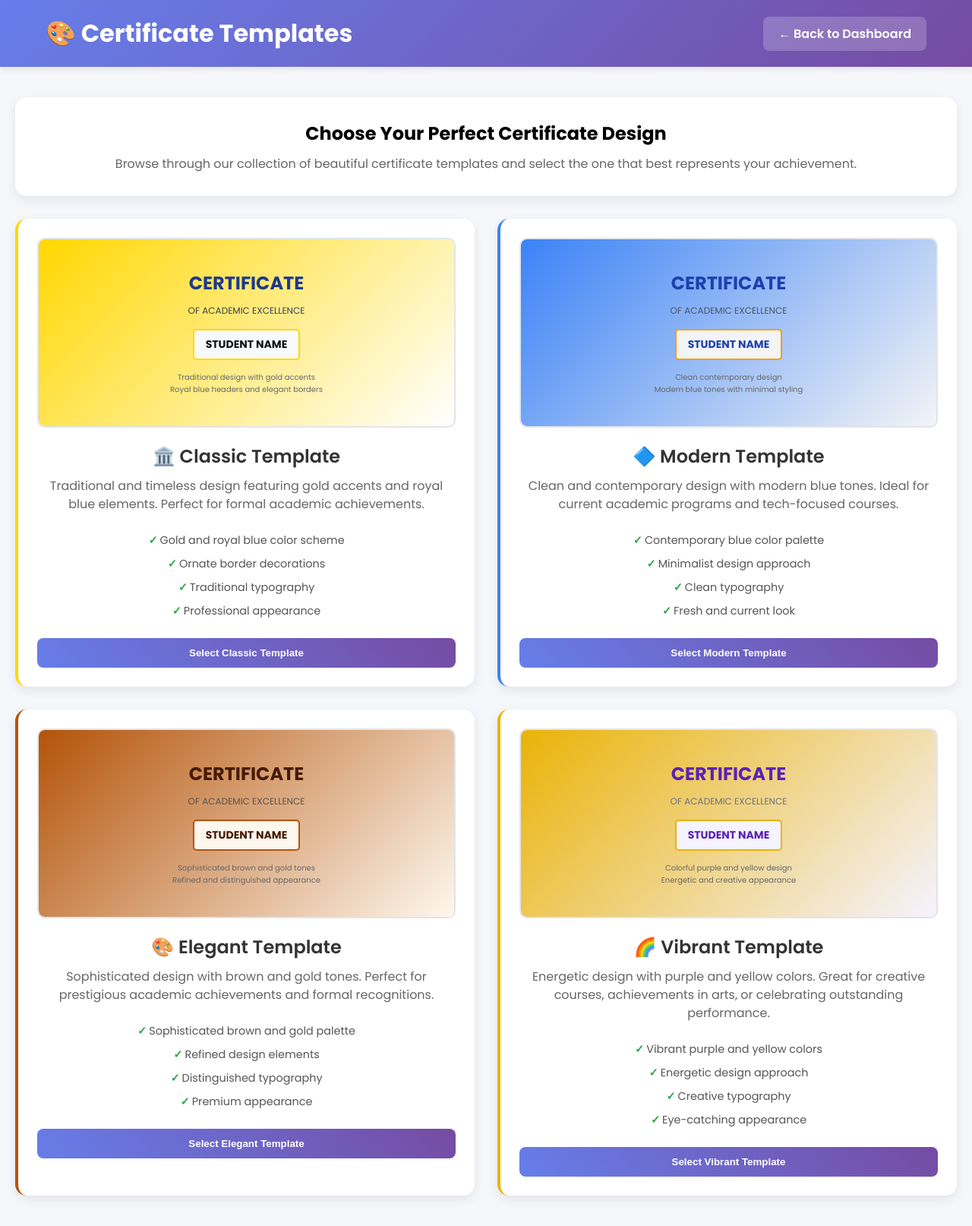
After one commit to crazy545-5741/mi, a Flask app: page /template_gallery in a window 1280 px wide. The commit adds this page. Shown: the whole page at 76% size. Run offline with Flask 3, Linux system fonts and the light colour scheme; the visitor is signed in with stand-in values (Sample User, id 1).

Commit message:
Assistant checkpoint: Add certificate template gallery for student review
Assistant generated file changes:
- templates/template_gallery.html: Create template gallery page for reviewing certificate templates
- main.py: Add route for template gallery
- templates/student_dashboard.html: Add template gallery link to student dashboard

---

User prompt:

student can review Certificate Templates

Replit-Commit-Author: Assistant
Replit-Commit-Session-Id: 763286b4-cb70-4706-b6cd-bbe05602ef95

```diff
--- a/main.py
+++ b/main.py
@@ -146,6 +146,14 @@ def student_dashboard():
 
     user_data = session.get('user_data')
     return render_template('student_dashboard.html', user=user_data)
+
+@app.route('/template_gallery')
+def template_gallery():
+    if 'user_id' not in session:
+        flash('Please sign in first.', 'error')
+        return redirect(url_for('signin'))
+
+    return render_template('template_gallery.html')
 
 @app.route('/update_marks', methods=['POST'])
 def update_marks():
--- a/templates/student_dashboard.html
+++ b/templates/student_dashboard.html
@@ -283,6 +283,12 @@
                 </div>
                 {% endif %}
 
+                <div style="background: #e8f5e8; padding: 15px; border-radius: 8px; margin-bottom: 20px;">
+                    <h4 style="color: #2d5a2d; margin-bottom: 10px;">🎨 Want to see all templates?</h4>
+                    <p style="color: #2d5a2d; margin-bottom: 10px; font-size: 0.9rem;">Browse our template gallery to see detailed previews of all certificate designs before choosing.</p>
+                    <a href="{{ url_for('template_gallery') }}" class="btn" style="display: inline-block; text-decoration: none; font-size: 0.9rem; padding: 8px 16px;">View Template Gallery</a>
+                </div>
+
                 <form method="POST" action="{{ url_for('preview_certificate') }}">
                     <div class="form-group">
                         <label for="template">Choose Certificate Template</label>
--- /dev/null
+++ b/templates/template_gallery.html
@@ -0,0 +1,335 @@
+
+<!DOCTYPE html>
+<html lang="en">
+<head>
+    <meta charset="UTF-8">
+    <meta name="viewport" content="width=device-width, initial-scale=1.0">
+    <title>Certificate Templates - TrustPaper</title>
+    <link href="https://fonts.googleapis.com/css2?family=Poppins:wght@300;400;600;700&display=swap" rel="stylesheet">
+    <style>
+        * {
+            margin: 0;
+            padding: 0;
+            box-sizing: border-box;
+        }
+
+        body {
+            font-family: 'Poppins', sans-serif;
+            background: #f5f7fa;
+            min-height: 100vh;
+        }
+
+        .header {
+            background: linear-gradient(135deg, #667eea 0%, #764ba2 100%);
+            color: white;
+            padding: 20px 0;
+            box-shadow: 0 2px 10px rgba(0,0,0,0.1);
+        }
+
+        .header-content {
+            max-width: 1200px;
+            margin: 0 auto;
+            padding: 0 20px;
+            display: flex;
+            justify-content: space-between;
+            align-items: center;
+        }
+
+        .header h1 {
+            font-size: 2rem;
+            font-weight: 700;
+        }
+
+        .back-btn {
+            background: rgba(255,255,255,0.2);
+            color: white;
+            padding: 10px 20px;
+            border: none;
+            border-radius: 8px;
+            text-decoration: none;
+            font-weight: 600;
+            transition: all 0.3s ease;
+        }
+
+        .back-btn:hover {
+            background: rgba(255,255,255,0.3);
+        }
+
+        .container {
+            max-width: 1400px;
+            margin: 0 auto;
+            padding: 40px 20px;
+        }
+
+        .intro-section {
+            background: white;
+            border-radius: 15px;
+            padding: 30px;
+            margin-bottom: 30px;
+            box-shadow: 0 5px 15px rgba(0,0,0,0.08);
+            text-align: center;
+        }
+
+        .templates-grid {
+            display: grid;
+            grid-template-columns: repeat(auto-fit, minmax(400px, 1fr));
+            gap: 30px;
+        }
+
+        .template-card {
+            background: white;
+            border-radius: 15px;
+            padding: 25px;
+            box-shadow: 0 5px 15px rgba(0,0,0,0.08);
+            transition: transform 0.3s ease, box-shadow 0.3s ease;
+        }
+
+        .template-card:hover {
+            transform: translateY(-5px);
+            box-shadow: 0 10px 30px rgba(0,0,0,0.15);
+        }
+
+        .template-preview {
+            width: 100%;
+            height: 250px;
+            border: 2px solid #e1e5e9;
+            border-radius: 10px;
+            margin-bottom: 20px;
+            background: #f8f9fa;
+            display: flex;
+            align-items: center;
+            justify-content: center;
+            position: relative;
+            overflow: hidden;
+        }
+
+        .template-preview img {
+            max-width: 100%;
+            max-height: 100%;
+            border-radius: 8px;
+        }
+
+        .template-info {
+            text-align: center;
+        }
+
+        .template-name {
+            font-size: 1.5rem;
+            font-weight: 600;
+            color: #333;
+            margin-bottom: 10px;
+        }
+
+        .template-description {
+            color: #666;
+            margin-bottom: 20px;
+            line-height: 1.5;
+        }
+
+        .template-features {
+            list-style: none;
+            margin-bottom: 20px;
+        }
+
+        .template-features li {
+            padding: 5px 0;
+            color: #555;
+            font-size: 0.9rem;
+        }
+
+        .template-features li:before {
+            content: "✓ ";
+            color: #28a745;
+            font-weight: bold;
+        }
+
+        .btn-select {
+            background: linear-gradient(45deg, #667eea, #764ba2);
+            color: white;
+            padding: 12px 30px;
+            border: none;
+            border-radius: 8px;
+            font-weight: 600;
+            cursor: pointer;
+            transition: all 0.3s ease;
+            text-decoration: none;
+            display: inline-block;
+            width: 100%;
+            text-align: center;
+        }
+
+        .btn-select:hover {
+            transform: translateY(-2px);
+            box-shadow: 0 10px 25px rgba(102, 126, 234, 0.3);
+        }
+
+        .classic-theme {
+            border-left: 4px solid #FFD700;
+        }
+
+        .modern-theme {
+            border-left: 4px solid #3B82F6;
+        }
+
+        .elegant-theme {
+            border-left: 4px solid #B45309;
+        }
+
+        .vibrant-theme {
+            border-left: 4px solid #EAB308;
+        }
+
+        @media (max-width: 768px) {
+            .templates-grid {
+                grid-template-columns: 1fr;
+            }
+
+            .header-content {
+                flex-direction: column;
+                gap: 15px;
+            }
+        }
+    </style>
+</head>
+<body>
+    <div class="header">
+        <div class="header-content">
+            <h1>🎨 Certificate Templates</h1>
+            <a href="{{ url_for('student_dashboard') }}" class="back-btn">← Back to Dashboard</a>
+        </div>
+    </div>
+
+    <div class="container">
+        <div class="intro-section">
+            <h2>Choose Your Perfect Certificate Design</h2>
+            <p style="color: #666; margin-top: 10px;">Browse through our collection of beautiful certificate templates and select the one that best represents your achievement.</p>
+        </div>
+
+        <div class="templates-grid">
+            <!-- Classic Template -->
+            <div class="template-card classic-theme">
+                <div class="template-preview">
+                    <div style="width: 100%; height: 100%; background: linear-gradient(135deg, #FFD700 0%, #FFF 100%); border-radius: 8px; display: flex; flex-direction: column; align-items: center; justify-content: center; padding: 20px;">
+                        <div style="font-size: 24px; font-weight: bold; color: #1e3a8a; margin-bottom: 10px;">CERTIFICATE</div>
+                        <div style="font-size: 12px; color: #374151; margin-bottom: 15px;">OF ACADEMIC EXCELLENCE</div>
+                        <div style="background: #f8f9fa; padding: 8px 15px; border: 2px solid #FFD700; border-radius: 5px;">
+                            <div style="font-size: 14px; font-weight: bold; color: #0f1419;">STUDENT NAME</div>
+                        </div>
+                        <div style="margin-top: 15px; font-size: 10px; color: #666; text-align: center;">
+                            Traditional design with gold accents<br>
+                            Royal blue headers and elegant borders
+                        </div>
+                    </div>
+                </div>
+                <div class="template-info">
+                    <h3 class="template-name">🏛️ Classic Template</h3>
+                    <p class="template-description">Traditional and timeless design featuring gold accents and royal blue elements. Perfect for formal academic achievements.</p>
+                    <ul class="template-features">
+                        <li>Gold and royal blue color scheme</li>
+                        <li>Ornate border decorations</li>
+                        <li>Traditional typography</li>
+                        <li>Professional appearance</li>
+                    </ul>
+                    <form method="POST" action="{{ url_for('preview_certificate') }}">
+                        <input type="hidden" name="template" value="classic">
+                        <button type="submit" class="btn-select">Select Classic Template</button>
+                    </form>
+                </div>
+            </div>
+
+            <!-- Modern Template -->
+            <div class="template-card modern-theme">
+                <div class="template-preview">
+                    <div style="width: 100%; height: 100%; background: linear-gradient(135deg, #3B82F6 0%, #F3F4F6 100%); border-radius: 8px; display: flex; flex-direction: column; align-items: center; justify-content: center; padding: 20px;">
+                        <div style="font-size: 24px; font-weight: bold; color: #1E40AF; margin-bottom: 10px;">CERTIFICATE</div>
+                        <div style="font-size: 12px; color: #4B5563; margin-bottom: 15px;">OF ACADEMIC EXCELLENCE</div>
+                        <div style="background: #F3F4F6; padding: 8px 15px; border: 2px solid #F59E0B; border-radius: 5px;">
+                            <div style="font-size: 14px; font-weight: bold; color: #1E40AF;">STUDENT NAME</div>
+                        </div>
+                        <div style="margin-top: 15px; font-size: 10px; color: #666; text-align: center;">
+                            Clean contemporary design<br>
+                            Modern blue tones with minimal styling
+                        </div>
+                    </div>
+                </div>
+                <div class="template-info">
+                    <h3 class="template-name">🔷 Modern Template</h3>
+                    <p class="template-description">Clean and contemporary design with modern blue tones. Ideal for current academic programs and tech-focused courses.</p>
+                    <ul class="template-features">
+                        <li>Contemporary blue color palette</li>
+                        <li>Minimalist design approach</li>
+                        <li>Clean typography</li>
+                        <li>Fresh and current look</li>
+                    </ul>
+                    <form method="POST" action="{{ url_for('preview_certificate') }}">
+                        <input type="hidden" name="template" value="modern">
+                        <button type="submit" class="btn-select">Select Modern Template</button>
+                    </form>
+                </div>
+            </div>
+
+            <!-- Elegant Template -->
+            <div class="template-card elegant-theme">
+                <div class="template-preview">
+                    <div style="width: 100%; height: 100%; background: linear-gradient(135deg, #B45309 0%, #FEF7ED 100%); border-radius: 8px; display: flex; flex-direction: column; align-items: center; justify-content: center; padding: 20px;">
+                        <div style="font-size: 24px; font-weight: bold; color: #451A03; margin-bottom: 10px;">CERTIFICATE</div>
+                        <div style="font-size: 12px; color: #57534E; margin-bottom: 15px;">OF ACADEMIC EXCELLENCE</div>
+                        <div style="background: #FEF7ED; padding: 8px 15px; border: 2px solid #B45309; border-radius: 5px;">
+                            <div style="font-size: 14px; font-weight: bold; color: #451A03;">STUDENT NAME</div>
+                        </div>
+                        <div style="margin-top: 15px; font-size: 10px; color: #666; text-align: center;">
+                            Sophisticated brown and gold tones<br>
+                            Refined and distinguished appearance
+                        </div>
+                    </div>
+                </div>
+                <div class="template-info">
+                    <h3 class="template-name">🎨 Elegant Template</h3>
+                    <p class="template-description">Sophisticated design with brown and gold tones. Perfect for prestigious academic achievements and formal recognitions.</p>
+                    <ul class="template-features">
+                        <li>Sophisticated brown and gold palette</li>
+                        <li>Refined design elements</li>
+                        <li>Distinguished typography</li>
+                        <li>Premium appearance</li>
+                    </ul>
+                    <form method="POST" action="{{ url_for('preview_certificate') }}">
+                        <input type="hidden" name="template" value="elegant">
+                        <button type="submit" class="btn-select">Select Elegant Template</button>
+                    </form>
+                </div>
+            </div>
+
+            <!-- Vibrant Template -->
+            <div class="template-card vibrant-theme">
+                <div class="template-preview">
+                    <div style="width: 100%; height: 100%; background: linear-gradient(135deg, #EAB308 0%, #F5F3FF 100%); border-radius: 8px; display: flex; flex-direction: column; align-items: center; justify-content: center; padding: 20px;">
+                        <div style="font-size: 24px; font-weight: bold; color: #5B21B6; margin-bottom: 10px;">CERTIFICATE</div>
+                        <div style="font-size: 12px; color: #6B7280; margin-bottom: 15px;">OF ACADEMIC EXCELLENCE</div>
+                        <div style="background: #F5F3FF; padding: 8px 15px; border: 2px solid #EAB308; border-radius: 5px;">
+                            <div style="font-size: 14px; font-weight: bold; color: #5B21B6;">STUDENT NAME</div>
+                        </div>
+                        <div style="margin-top: 15px; font-size: 10px; color: #666; text-align: center;">
+                            Colorful purple and yellow design<br>
+                            Energetic and creative appearance
+                        </div>
+                    </div>
+                </div>
+                <div class="template-info">
+                    <h3 class="template-name">🌈 Vibrant Template</h3>
+                    <p class="template-description">Energetic design with purple and yellow colors. Great for creative courses, achievements in arts, or celebrating outstanding performance.</p>
+                    <ul class="template-features">
+                        <li>Vibrant purple and yellow colors</li>
+                        <li>Energetic design approach</li>
+                        <li>Creative typography</li>
+                        <li>Eye-catching appearance</li>
+                    </ul>
+                    <form method="POST" action="{{ url_for('preview_certificate') }}">
+                        <input type="hidden" name="template" value="vibrant">
+                        <button type="submit" class="btn-select">Select Vibrant Template</button>
+                    </form>
+                </div>
+            </div>
+        </div>
+    </div>
+</body>
+</html>
```
